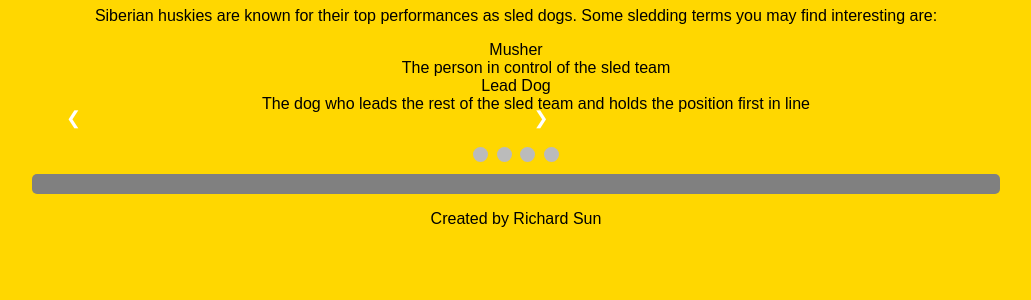
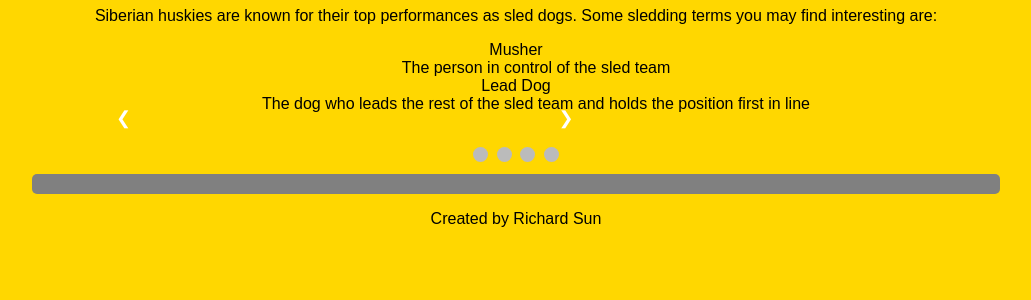
Before and after one commit to RichardSchool/WebFundamentals, a PHP site: page /stu_project2.6_richard.html in a window 1280 px wide. Shown: the part 398-698 px from the top of the page, without its empty margins (124-1155 px from the left). Run offline with PHP 8.4, Linux system fonts and the light colour scheme; some web fonts are replaced.

Commit message:
Update styles.css

```diff
--- a/SiberianHuskies/css/styles.css
+++ b/SiberianHuskies/css/styles.css
@@ -65,7 +65,7 @@ img {
   cursor: pointer;
   position: absolute;
   top: 50%;
-  left: 50px;
+  left: 100px;
   width: auto;
   margin-top: -22px;
   padding: -16px;
```
